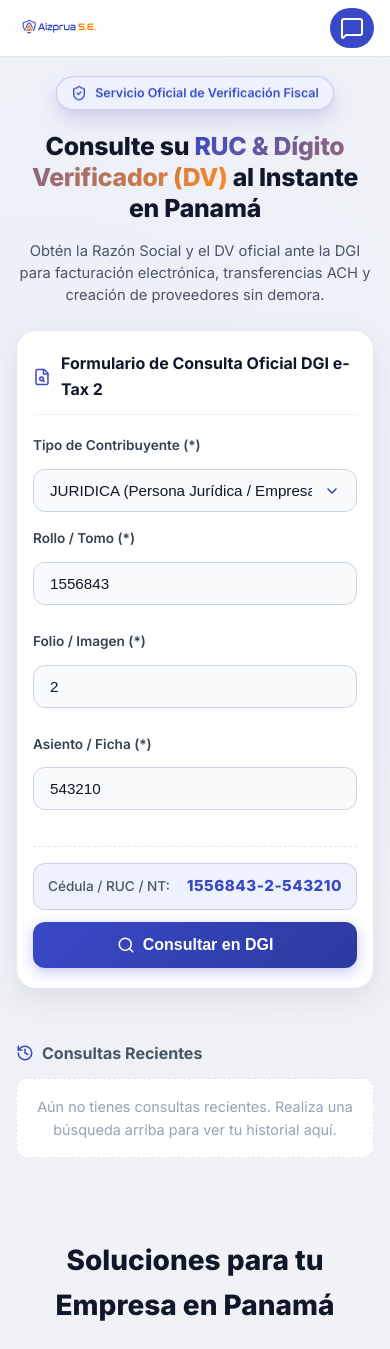
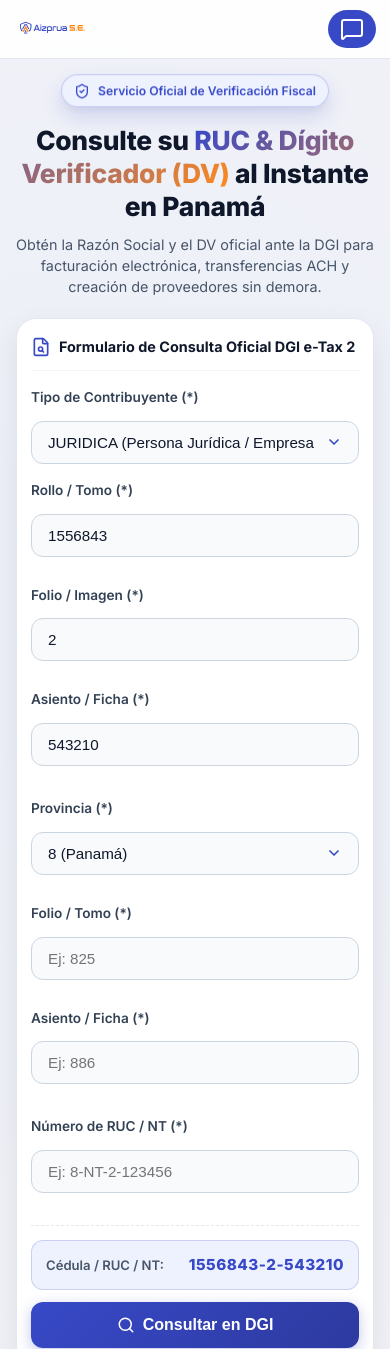
Before and after one commit to arubel86/buscador-ruc, a website: page index.html in a window 390 px wide. Shown: the top 1349 px of the page. Drawn offline with nearby package versions, Linux system fonts and the light colour scheme.

Commit message:
fix: Perfeccionar diseno movil, apilado de campos, action bar y cache-busting v2.0

```diff
--- a/index.css
+++ b/index.css
@@ -1017,42 +1017,52 @@ footer {
 /* 1. Tablets y Pantallas Medianas (<= 768px) */
 @media (max-width: 768px) {
   .navbar {
-    padding: 8px 16px;
+    padding: 8px 16px !important;
   }
 
   .navbar-container {
-    flex-direction: row;
-    justify-content: space-between;
+    display: flex !important;
+    flex-direction: row !important;
+    justify-content: space-between !important;
+    align-items: center !important;
+    width: 100% !important;
+  }
+
+  .brand-logo {
+    display: flex;
     align-items: center;
   }
 
   .brand-logo img {
-    height: 65px;
-    margin: -10px 0;
+    height: 52px !important;
+    max-height: 52px !important;
+    margin: 0 !important;
+    object-fit: contain;
   }
 
   .nav-links {
-    display: none;
+    display: none !important;
   }
 
   .btn-contact {
-    padding: 8px 14px;
-    font-size: 0.82rem;
+    padding: 8px 14px !important;
+    font-size: 0.82rem !important;
+    white-space: nowrap;
   }
 
   .hero-section {
-    margin: 24px auto 16px auto;
+    margin: 20px auto 16px auto;
     padding: 0 16px;
   }
 
   .hero-title {
-    font-size: 2.1rem;
+    font-size: 2rem;
     line-height: 1.25;
   }
 
   .hero-description {
-    font-size: 1rem;
-    margin-bottom: 24px;
+    font-size: 0.98rem;
+    margin-bottom: 20px;
   }
 
   .dgi-form-card {
@@ -1078,49 +1088,104 @@ footer {
 
 /* 2. Dispositivos Móviles (<= 640px) */
 @media (max-width: 640px) {
+  .navbar {
+    padding: 6px 14px !important;
+  }
+
+  .brand-logo img {
+    height: 46px !important;
+    max-height: 46px !important;
+    margin: 0 !important;
+  }
+
+  .btn-contact {
+    padding: 7px 12px !important;
+    font-size: 0.78rem !important;
+  }
+
   .hero-title {
-    font-size: 1.75rem;
+    font-size: 1.65rem !important;
     letter-spacing: -0.01em;
+    margin-bottom: 12px;
   }
 
   .hero-badge {
-    font-size: 0.78rem;
-    padding: 6px 14px;
+    font-size: 0.76rem;
+    padding: 6px 12px;
+    margin-bottom: 12px;
   }
 
   .hero-description {
-    font-size: 0.92rem;
-    line-height: 1.5;
-  }
-
-  /* Formulario Desglosado DGI en Móvil */
+    font-size: 0.9rem;
+    line-height: 1.45;
+    margin-bottom: 20px;
+  }
+
+  .dgi-form-card {
+    padding: 16px 14px !important;
+  }
+
+  .dgi-form-header {
+    font-size: 0.9rem;
+    gap: 8px;
+    margin-bottom: 16px;
+  }
+
+  /* Formulario Desglosado DGI en Móvil: Campos en bloque vertical */
   .form-fields-row {
-    flex-direction: column;
-    gap: 10px;
+    display: flex !important;
+    flex-direction: column !important;
+    gap: 12px !important;
+    width: 100% !important;
   }
 
   .form-fields-row .form-group,
-  .form-fields-row .flex-1 {
+  .form-fields-row .flex-1,
+  .form-fields-row #groupNatural .form-group {
     width: 100% !important;
-  }
-
+    flex: none !important;
+  }
+
+  /* Barra de Acción e Indicador RUC en Móvil */
   .dgi-action-bar {
-    flex-direction: column;
-    align-items: stretch;
-    gap: 12px;
+    display: flex !important;
+    flex-direction: column !important;
+    align-items: stretch !important;
+    gap: 12px !important;
+    width: 100% !important;
+    margin-top: 16px !important;
+    padding-top: 14px !important;
   }
 
   .constructed-ruc-preview {
-    width: 100%;
-    justify-content: space-between;
-    padding: 10px 14px;
+    display: flex !important;
+    flex-direction: row !important;
+    align-items: center !important;
+    justify-content: space-between !important;
+    width: 100% !important;
+    box-sizing: border-box !important;
+    padding: 12px 14px !important;
+  }
+
+  .preview-label {
+    font-size: 0.82rem;
+    font-weight: 600;
+  }
+
+  .preview-val {
+    font-size: 1.05rem;
+    font-weight: 800;
+    white-space: nowrap;
   }
 
   .btn-search-dgi {
-    width: 100%;
-    justify-content: center;
-    padding: 14px 20px;
-    font-size: 1rem;
+    width: 100% !important;
+    display: flex !important;
+    align-items: center !important;
+    justify-content: center !important;
+    padding: 14px 20px !important;
+    font-size: 1rem !important;
+    border-radius: var(--radius-md) !important;
   }
 
   /* Tarjeta de Resultado */
@@ -1141,12 +1206,44 @@ footer {
   }
 
   .dv-banner {
-    width: 100%;
-    display: flex;
-    align-items: center;
-    justify-content: space-between;
-    padding: 12px 18px;
-    border-radius: var(--radius-md);
+    width: 100% !important;
+    display: flex !important;
+    align-items: center !important;
+    justify-content: space-between !important;
+    padding: 12px 18px !important;
+    border-radius: var(--radius-md) !important;
+    box-sizing: border-box !important;
+  }
+
+  .dv-label {
+    font-size: 0.8rem;
+    text-align: left;
+  }
+
+  .dv-value {
+    font-size: 1.85rem;
+    line-height: 1;
+  }
+
+  .result-body {
+    padding: 20px 16px;
+  }
+
+  .info-grid {
+    grid-template-columns: 1fr !important;
+    gap: 12px;
+    margin-bottom: 20px;
+  }
+
+  .action-buttons {
+    flex-direction: column;
+    gap: 10px;
+  }
+
+  .btn-action {
+    width: 100% !important;
+    min-width: 100% !important;
+    justify-content: center;
   }
 
   .dv-label {
--- a/index.html
+++ b/index.html
@@ -13,7 +13,7 @@
 
   <!-- Lucide Icons & CSS -->
   <script src="https://unpkg.com/lucide@latest"></script>
-  <link rel="stylesheet" href="index.css">
+  <link rel="stylesheet" href="index.css?v=2.0">
   <link rel="icon" type="image/svg+xml" href="assets/LOGOS PARA DIGITAL INDIVIDUALES-13.svg">
 </head>
 <body>
```
